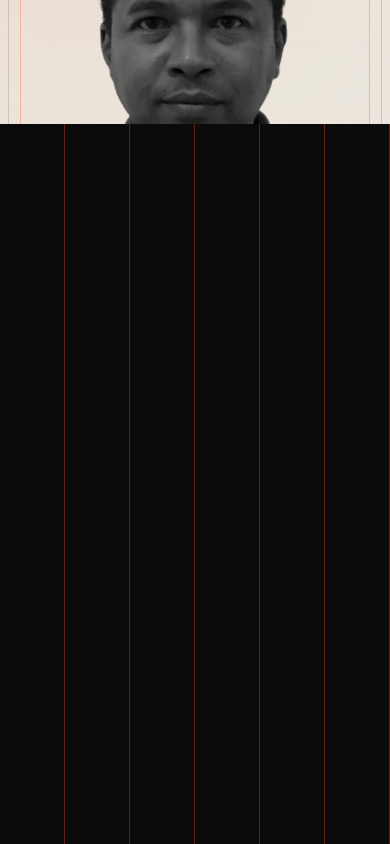
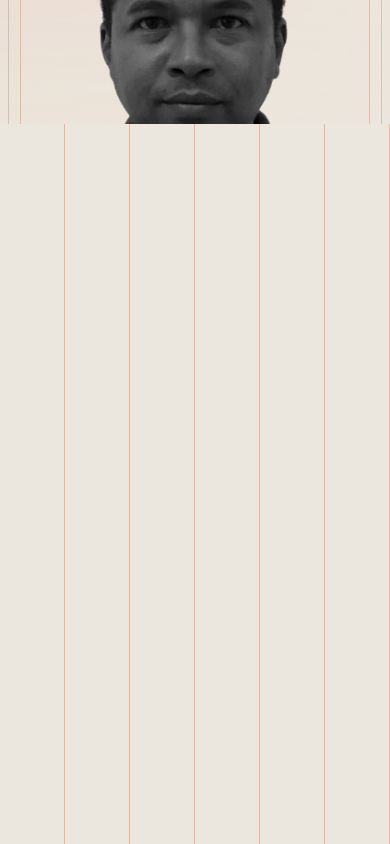
Before and after one commit to MiantsaFanirina/PortfolioMamisoa, a Next.js app: page / in a window 390 px wide. Shown: the part 720-1564 px from the top of the page. Built offline with nearby package versions, Linux system fonts and the light colour scheme.

Commit message:
Fix loader: full-screen on mobile (inset-0) and theme-aware background (light in light mode)

```diff
--- a/components/loading.tsx
+++ b/components/loading.tsx
@@ -10,7 +10,7 @@ const Loading = () => {
     return (
         <AnimatePresence mode={'wait'}>
             <div key={pathname}>
-                <div className={'h-screen w-screen fixed top-0 left-0 right-0 pointer-events-none z-[6000] flex'}>
+                <div className={'fixed inset-0 pointer-events-none z-[6000] flex'}>
 
                     <Stairs/>
                 </div>
--- a/components/ui/stairs.tsx
+++ b/components/ui/stairs.tsx
@@ -35,8 +35,8 @@ const Stairs = () => {
                     }}
                     className={' h-full w-full relative'}
                     style={{
-                        backgroundColor: "#0B0B0C",
-                        boxShadow: "inset -1px 0 0 rgba(255,74,28,0.35)",
+                        backgroundColor: "rgb(var(--c-ink))",
+                        boxShadow: "inset -1px 0 0 rgb(var(--c-accent) / 0.35)",
                     }}
                 >
                 </motion.div>
```
